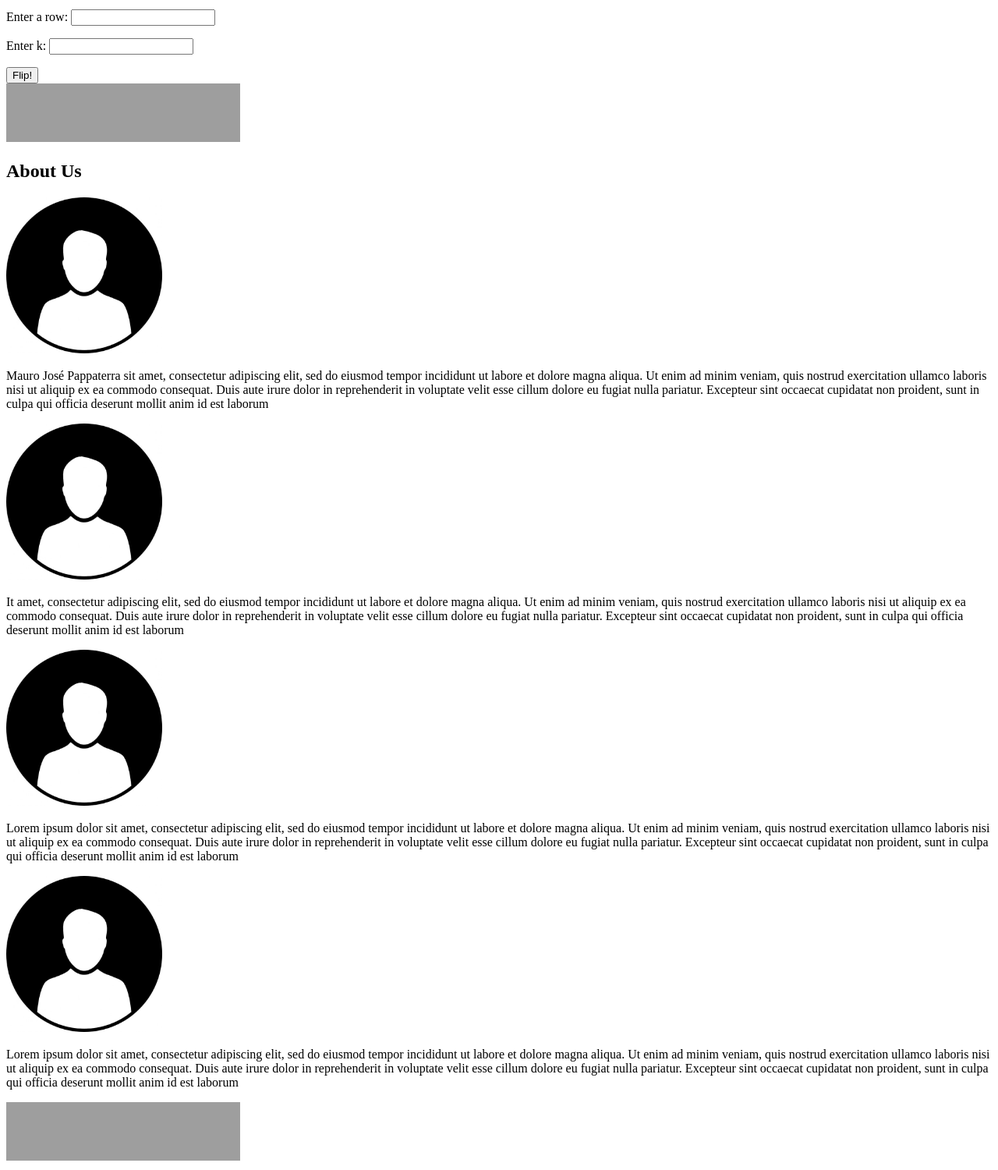
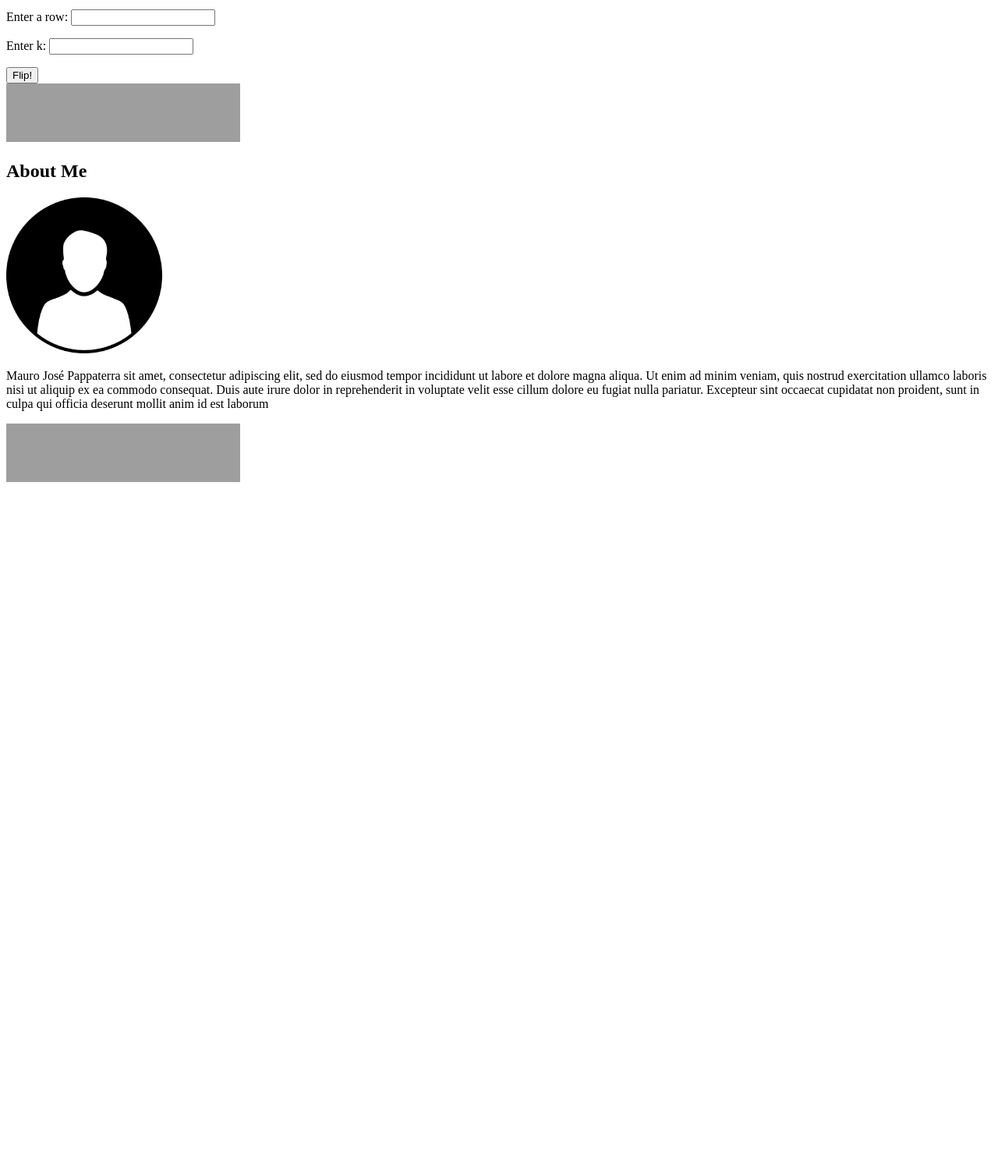
Before and after one commit to mauropappaterra/Pancake-Flipper, a Django app: page / in a window 1280 px wide. Shown: the part 898-2398 px from the top of the page at 78% size. After the commit the page ends 1516 px from the top, so only its background shows below. Run offline with Django 3.2, Linux system fonts and the light colour scheme; some libraries are stand-ins or nearby versions; grey boxes are pictures that could not be loaded.

Commit message:
Updated GUI and flipper.py

```diff
--- a/flipper.py
+++ b/flipper.py
@@ -18,7 +18,7 @@ def pancakeFlipper(row, k):
     flips = 0;
     impossible = False
 
-    stepByStep = " Start:  " + str(row)+ "\n"
+    stepByStep = " Start:   " + str(row)+ "\n"
 
     for index, pancake in enumerate (row):
         if ((pancake != X) and (endList - index >= 0)):
@@ -58,6 +58,8 @@ def pancakeFlipper(row, k):
         stepByStep = stepByStep.replace(',','')
         stepByStep = stepByStep.replace('\'','')
         #stepByStep = stepByStep.replace('\n','<br>')
+        stepByStep = stepByStep.replace('x', '<img src= "../static/img/happy.png" alt="x" width="30px">')
+        stepByStep = stepByStep.replace('o', '<img src= "../static/img/plain.png" alt="o" width="30px">')
 
         return (str(flips), stepByStep)
     else:
@@ -72,5 +74,5 @@ def flip (char):
         return O
 
 # FOR TESTING ONLY
-#print (pancakeFlipper(['x','x','o','x','x','o','x','x','x'],3)[0])
-#print (pancakeFlipper(['x','x','o','x','x','o','x','x','x'],3)[1])
+# print (pancakeFlipper(['x','x','o','x','x','o','x','x','x'],3)[0])
+# print (pancakeFlipper(['x','x','o','x','x','o','x','x','x'],3)[1])
--- a/static/js/script.js
+++ b/static/js/script.js
@@ -33,6 +33,8 @@ $( document ).ready(function() {
         }
         });
 
+    var s = document.getElementsByClassName("example").replace(/\x/g, 'w');
+
     $("#close").click( function(){
             window.close();
         });
--- a/templates/flip.html
+++ b/templates/flip.html
@@ -27,7 +27,10 @@
         <h2>Minimum number of flips: {{ result }} </h2>
 
         <h2>Step by step solution: </h2>
+        {% autoescape off %}
+
         <h3>{{ stepByStep|linebreaksbr}}</h3>
+        {% endautoescape %}
 
         <button type="submit" id="close"> Close </button>
 
--- a/templates/index.html
+++ b/templates/index.html
@@ -59,37 +59,10 @@
 
         <img src="../static/img/pancakes.png" width="100"><img src="../static/img/pancakes.png" width="100"><img src="../static/img/pancakes.png" width="100">
 
-        <h2>About Us</h2>
+        <h2>About Me</h2>
 
         <img src="../static/img/photo.jpg" width="200">
         <p>Mauro José Pappaterra sit amet, consectetur adipiscing elit,
-            sed do eiusmod tempor incididunt ut labore et dolore magna aliqua.
-            Ut enim ad minim veniam, quis nostrud exercitation ullamco laboris
-            nisi ut aliquip ex ea commodo consequat. Duis aute irure dolor in
-            reprehenderit in voluptate velit esse cillum dolore eu fugiat nulla pariatur.
-            Excepteur sint occaecat cupidatat non proident,
-            sunt in culpa qui officia deserunt mollit anim id est laborum</p>
-
-        <img src="../static/img/photo.jpg" width="200">
-        <p>It amet, consectetur adipiscing elit,
-            sed do eiusmod tempor incididunt ut labore et dolore magna aliqua.
-            Ut enim ad minim veniam, quis nostrud exercitation ullamco laboris
-            nisi ut aliquip ex ea commodo consequat. Duis aute irure dolor in
-            reprehenderit in voluptate velit esse cillum dolore eu fugiat nulla pariatur.
-            Excepteur sint occaecat cupidatat non proident,
-            sunt in culpa qui officia deserunt mollit anim id est laborum</p>
-
-        <img src="../static/img/photo.jpg" width="200">
-        <p>Lorem ipsum dolor sit amet, consectetur adipiscing elit,
-            sed do eiusmod tempor incididunt ut labore et dolore magna aliqua.
-            Ut enim ad minim veniam, quis nostrud exercitation ullamco laboris
-            nisi ut aliquip ex ea commodo consequat. Duis aute irure dolor in
-            reprehenderit in voluptate velit esse cillum dolore eu fugiat nulla pariatur.
-            Excepteur sint occaecat cupidatat non proident,
-            sunt in culpa qui officia deserunt mollit anim id est laborum</p>
-
-        <img src="../static/img/photo.jpg" width="200">
-        <p>Lorem ipsum dolor sit amet, consectetur adipiscing elit,
             sed do eiusmod tempor incididunt ut labore et dolore magna aliqua.
             Ut enim ad minim veniam, quis nostrud exercitation ullamco laboris
             nisi ut aliquip ex ea commodo consequat. Duis aute irure dolor in
```
Also changed, not shown: static/img/happy.png (added), static/img/plain.png (added).
